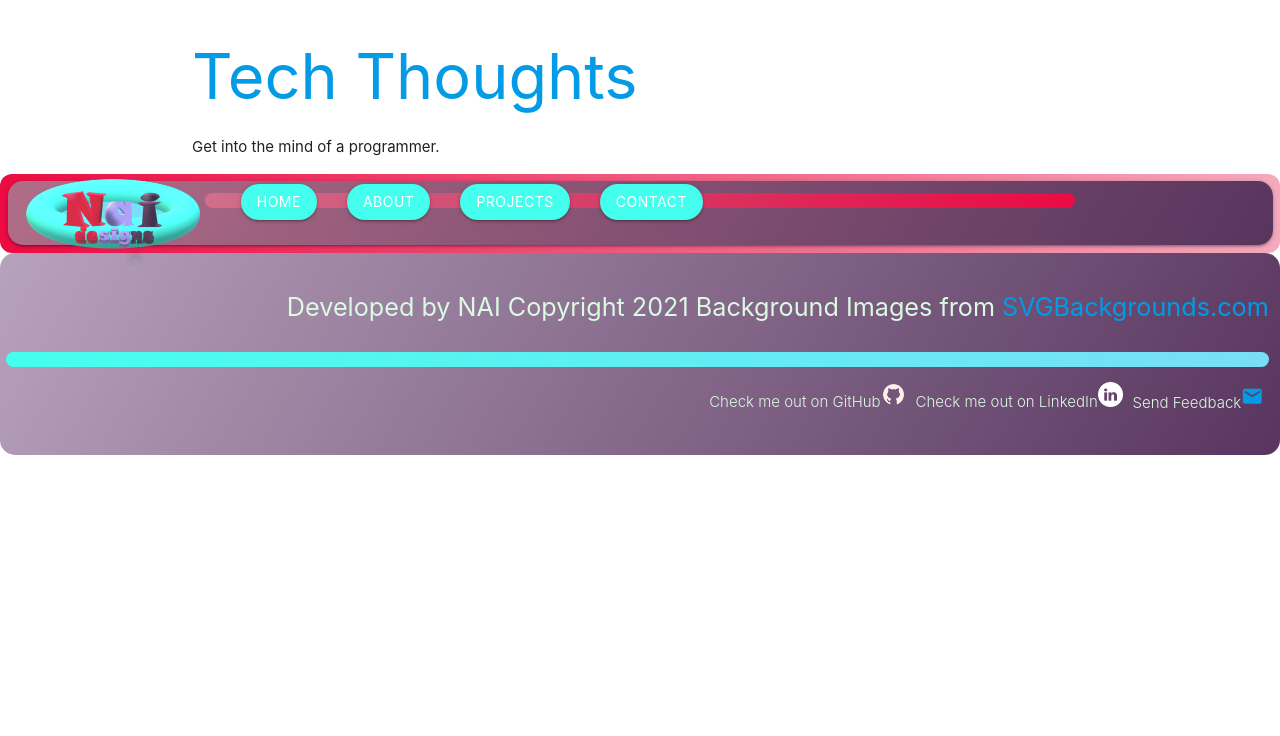
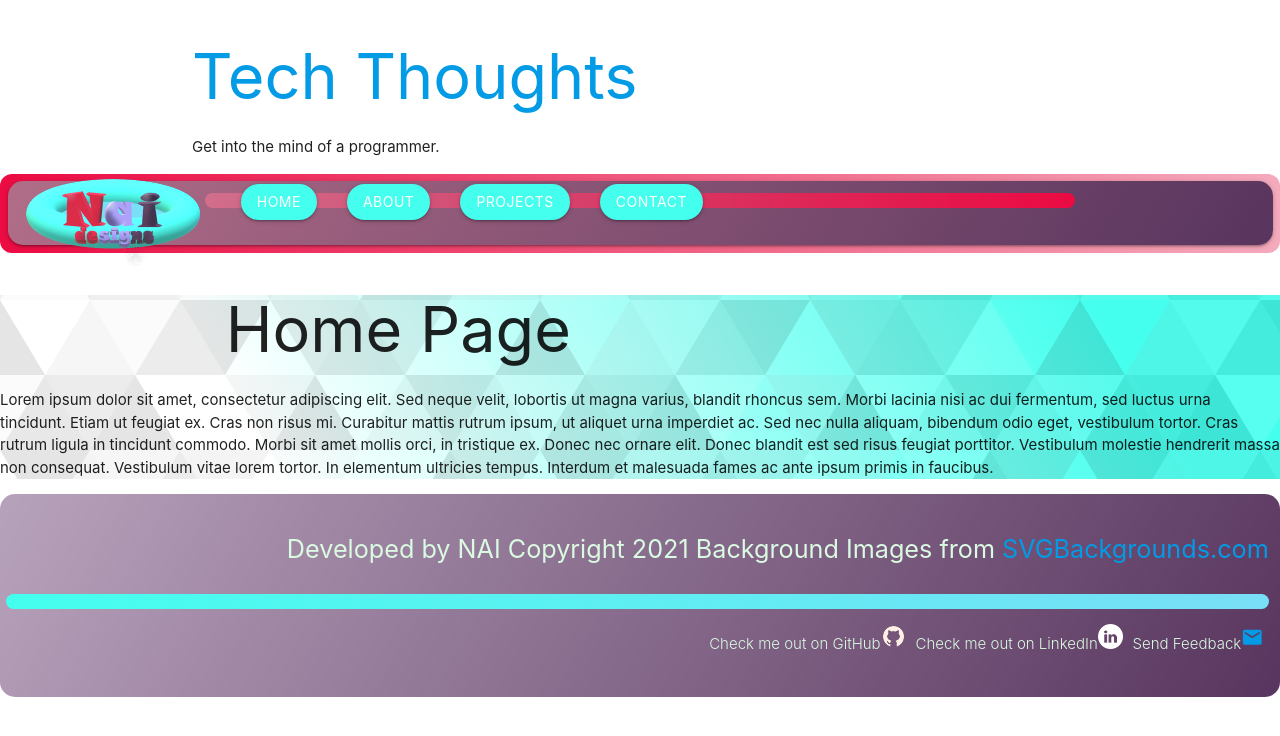
Before and after one commit to adam-niggebrugge/react-profile, a React (Create React App) app: page / in a window 1280 px wide. Shown: the top 736 px of the page. Built offline with nearby package versions, Linux system fonts and the light colour scheme.

Commit message:
V6 react oes not use component with routes, update to element and jsx

```diff
--- a/src/App.js
+++ b/src/App.js
@@ -24,10 +24,10 @@
       <main className="cust-background">
         {/* Define routes to render different page components at different paths */}
         <Routes>
-          <Route exact path="/" component={Home} />
-          <Route exact path="/portfolio" component={ProjectList} />
-          <Route exact path="/about" component={About} />
-          <Route exact path="/contact" component={Contact} />
+          <Route exact path="/" element={<Home/>} />
+          <Route exact path="/projects" element={<ProjectList/>} />
+          <Route exact path="/about" element={<About/>} />
+          <Route exact path="/contact" element={<Contact/>} />
         </Routes>
       </main>
       <Footer />
```
